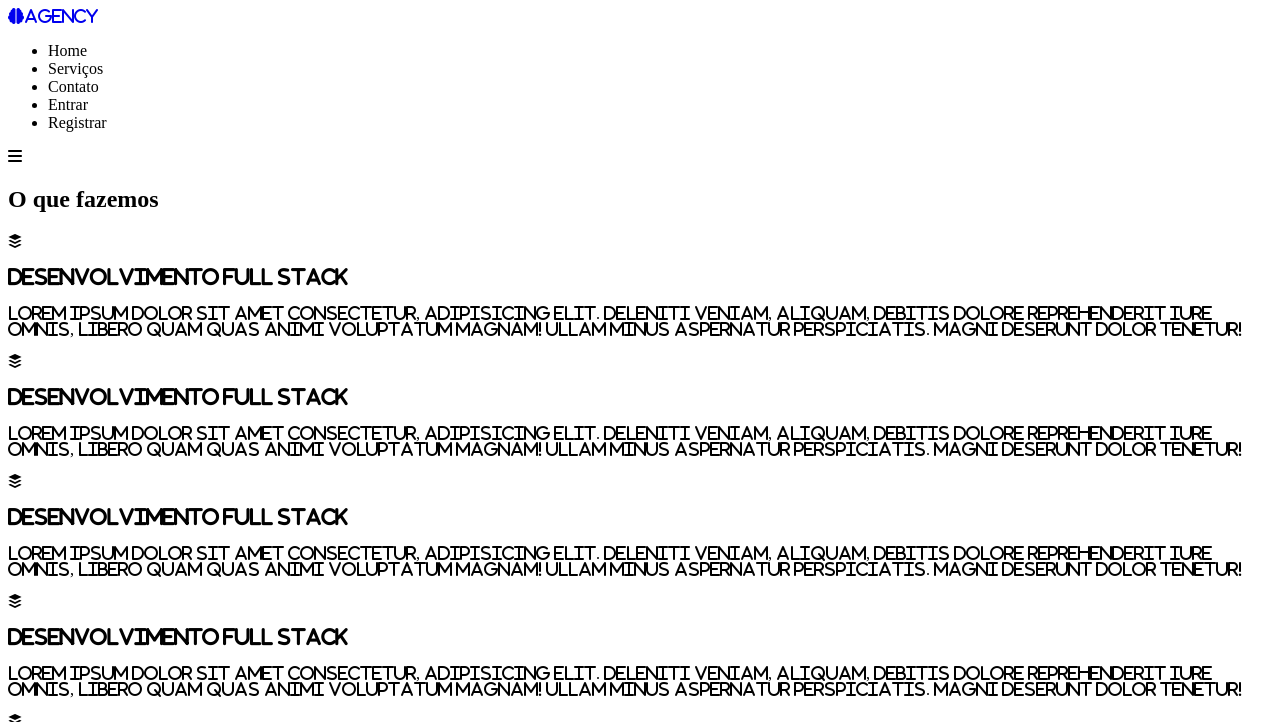
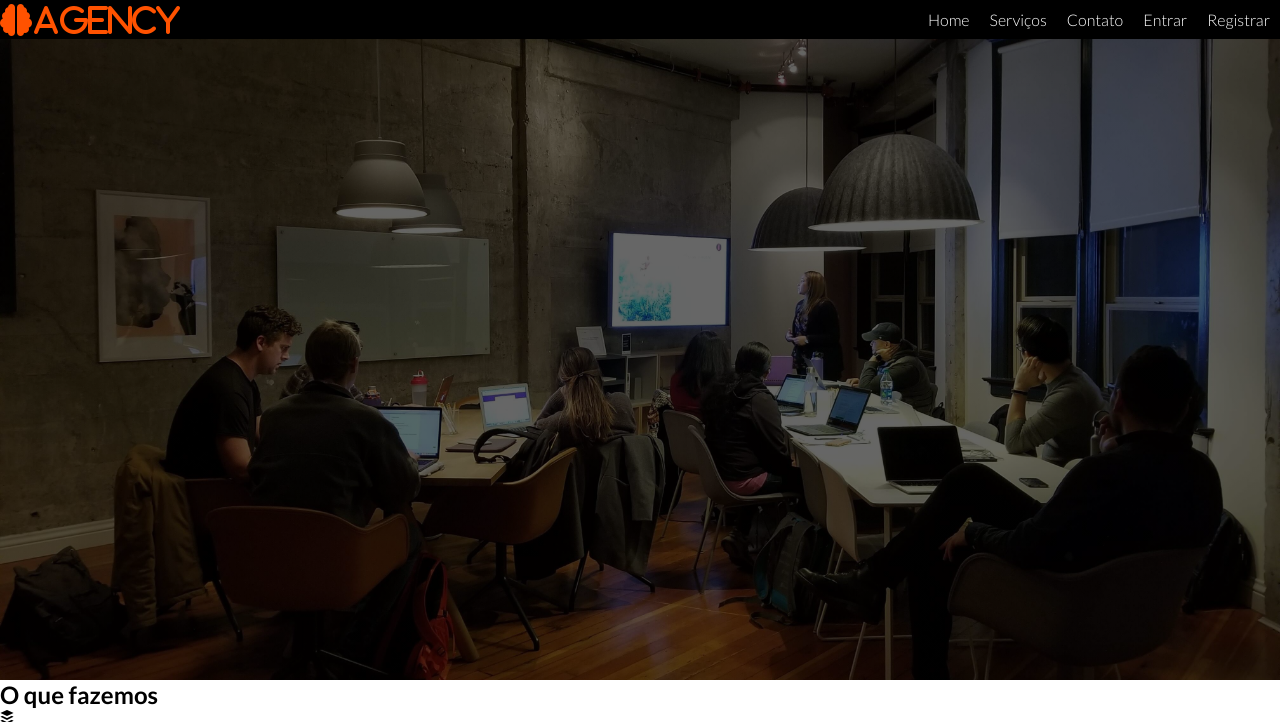
Before and after one commit to Paul0-Henrique-Da-Silva/Agency, a plain HTML site: page index.html in a window 1280 px wide. Shown: the top 722 px of the page. Drawn offline with Linux system fonts and the light colour scheme.

Commit message:
add style reset da pagina & main nav

```diff
--- a/index.html
+++ b/index.html
@@ -20,14 +20,14 @@
             </a>
             <nav>
                 <ul class="nav-container-navbar">
-                   <li href="#">Home</li>
-                   <li href="#">Serviços</li>
-                   <li href="#">Contato</li>
-                   <li href="#" class="btn btn-primary">Entrar</li>
-                   <li href="#" class="btn">Registrar</li>
+                   <li> <a href="#">Home </a></li>
+                   <li> <a href="#">Serviços</a></li>
+                   <li> <a href="#">Contato</a></li>
+                   <li> <a href="#" class="btn btn-primary">Entrar</a></li>
+                   <li> <a href="#" class="btn">Registrar</a></li>
                 </ul>
-                <i class="fas fa-bars"></i>
             </nav>
+            <i class="fas fa-bars"></i>
         </div>
     </header>
     <!-- Serviços -->
--- /dev/null
+++ b/sass/_ultilities.sass
@@ -0,0 +1,20 @@
+
+@mixin reset
+    *
+        margin: 0
+        padding: 0
+        box-sizing: border-box
+        font-family: 'Lato'
+
+    a
+        text-decoration: none
+
+    li
+        list-style: none
+
+
+@mixin main-hover
+    transition: .3s
+
+    &:hover
+        color: $primary-color
--- /dev/null
+++ b/sass/_variables.sass
@@ -0,0 +1,7 @@
+$primary-color: #ff5200
+$light-color: #fff
+$dark-color: #181920
+$text-color: #8b8e94
+$black: #000
+$secondary-bg: #e5eaff
+$footer-bg: #1d1d1d
--- a/sass/styles.sass
+++ b/sass/styles.sass
@@ -0,0 +1,46 @@
+@import 'variables'
+@import 'ultilities'
+
+
+@include reset
+
+#main-banner
+    background: linear-gradient(rgba(0,0,0, .6), rgba(0,0,0, .6)),url('../img/office.jpg')
+    height: 85vh
+    background-size: cover
+    background-position: center
+
+.nav-container
+    display: flex
+    justify-content: space-between
+    position: fixed
+    top: 0
+    left: 0
+    width: 100%
+    padding: 1.5rem, 2rem
+    background-color: $black
+    z-index: 10
+
+    .brand
+        color: $light-color
+        font-size: 2rem
+        @include main-hover
+
+
+    &-navbar
+        display: flex
+        align-items: center
+        height: 100%
+
+        li
+            margin: 5px 10px
+
+            a
+                color: $light-color
+                @include main-hover
+
+
+    .fas.fa-bars
+        font-size: 2rem
+        color: #fff
+        display: none
```
Also changed, not shown: css/styles.css, 1 other file.
